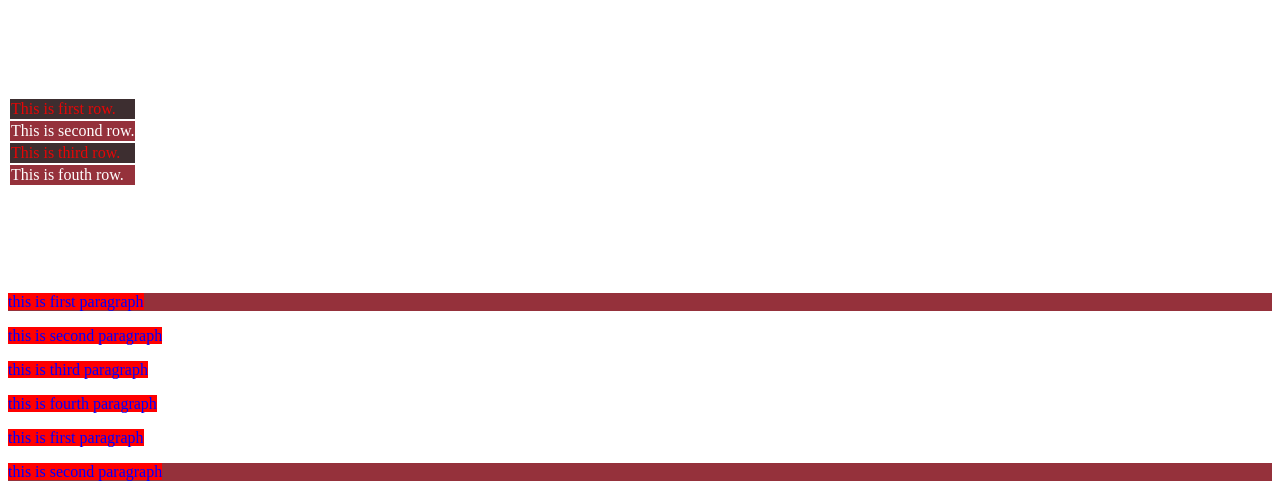
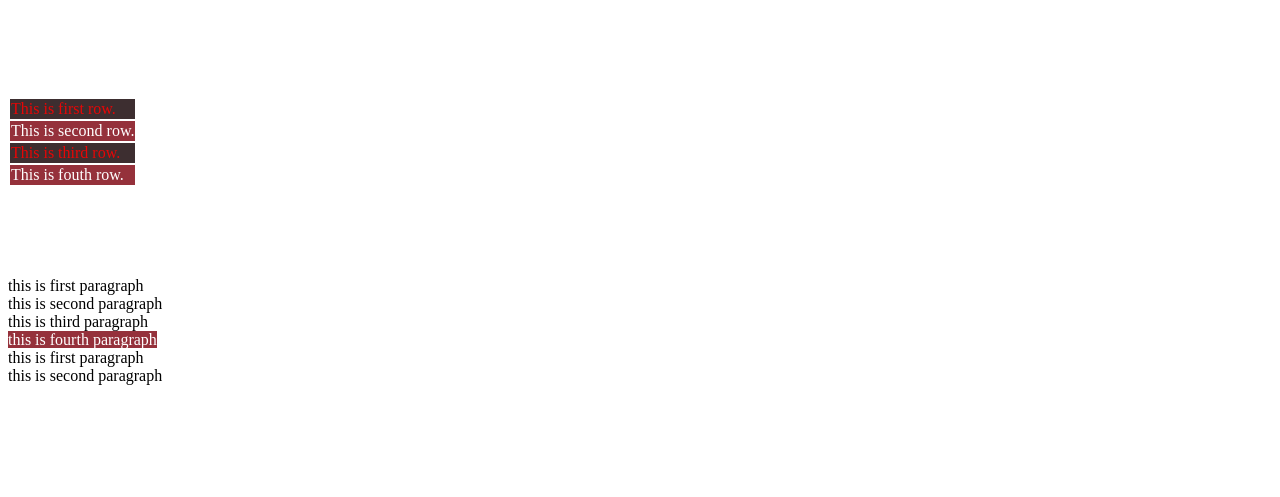
Before and after one commit to HIU-DUC/HIU-DIC.github.io, a plain HTML site: page 4. 9-10-2025/pseudo-seletors/pseudo_selectors.html in a window 1280 px wide. Shown: the part 558-1055 px from the top of the page. After the commit the page ends 951 px from the top, so only its background shows below. Drawn offline with Linux system fonts and the light colour scheme.

Commit message:
23-10-2025

```diff
--- a/4. 9-10-2025/pseudo-seletors/pseudo_selectors.css
+++ b/4. 9-10-2025/pseudo-seletors/pseudo_selectors.css
@@ -1,10 +1,12 @@
 a:hover{
-    color: #D48F29;
+    color: #fa7665;
     text-decoration: underline overline;
+
 }
 
+
 b:visited{
-    color: #D48F29;
+    color: red;
 }
 
 
@@ -37,7 +39,7 @@ tr:nth-child(2n+1) {
 }
 
 
-p:nth-of-type(2){
+c:nth-of-type(4){
     background: #95313b;
     color: #fff;
 }
--- a/4. 9-10-2025/pseudo-seletors/pseudo_selectors.html
+++ b/4. 9-10-2025/pseudo-seletors/pseudo_selectors.html
@@ -10,7 +10,7 @@
     <a href="#">go to goOgle</a>
 
     <br><br><br><br><br>
-    <b href=#>go to google</b>
+    <b href="#">hello</b>
 
     <br><br><br><br><br>
     <h2>click anywhere</h2>
@@ -33,13 +33,13 @@
 
     <br><br><br><br><br>
 
-        <p>this is first paragraph</p>
-        <p>this is second paragraph</p>
-        <p>this is third paragraph</p>
-        <p>this is fourth paragraph</p>
+        <c>this is first paragraph</c><br>
+        <c>this is second paragraph</c><br>
+        <c>this is third paragraph</c><br>
+        <c>this is fourth paragraph</c><br>
         <div>
-            <p>this is first paragraph</p>
-            <p>this is second paragraph</p>
+            <c>this is first paragraph</c><br>
+            <c>this is second paragraph</c>
         </div>
 
 
--- a/5.16-10-2025/cửa hàng hoa/style.css
+++ b/5.16-10-2025/cửa hàng hoa/style.css
@@ -61,9 +61,9 @@ header{
     display: block;
 }
 .level2 li {
-    float: none;
+    float:none;
     position: relative;
-    display: block;
+    display:block;
     padding: 10px;
     height: auto;
     background: #ccc;
```
Also changed, not shown: 4. 9-10-2025/BT2/oddeleven.html (renamed from 4. 9-10-2025/BT2/odd&even.html, +1 -0 lines), 5.16-10-2025/cửa hàng hoa/index.html (+2 -2 lines), 6. 23-10-2025/midtern.html (added, +11 -0 lines), 4. 9-10-2025/nested-selectors/nested_selectors.css (line endings or trailing spaces), 6. 23-10-2025/midternstyle.css (added).
